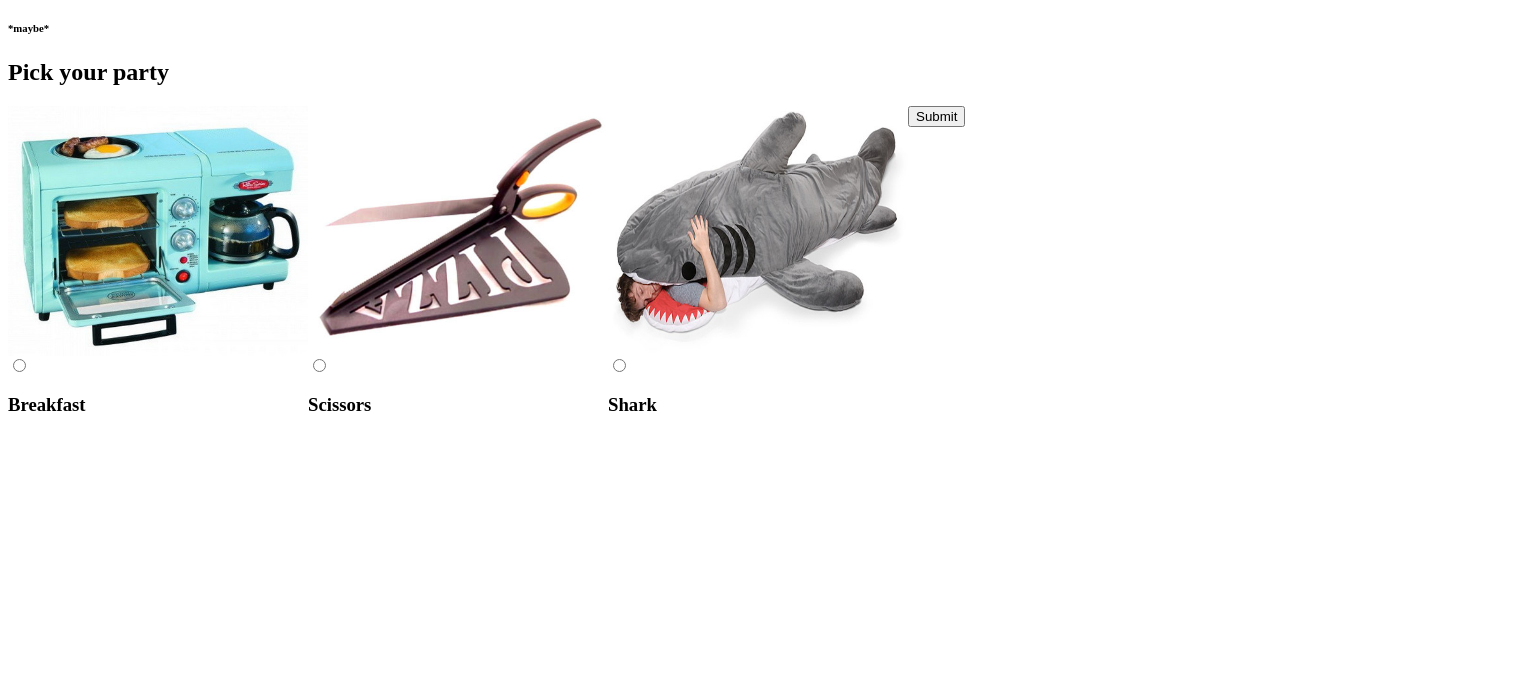
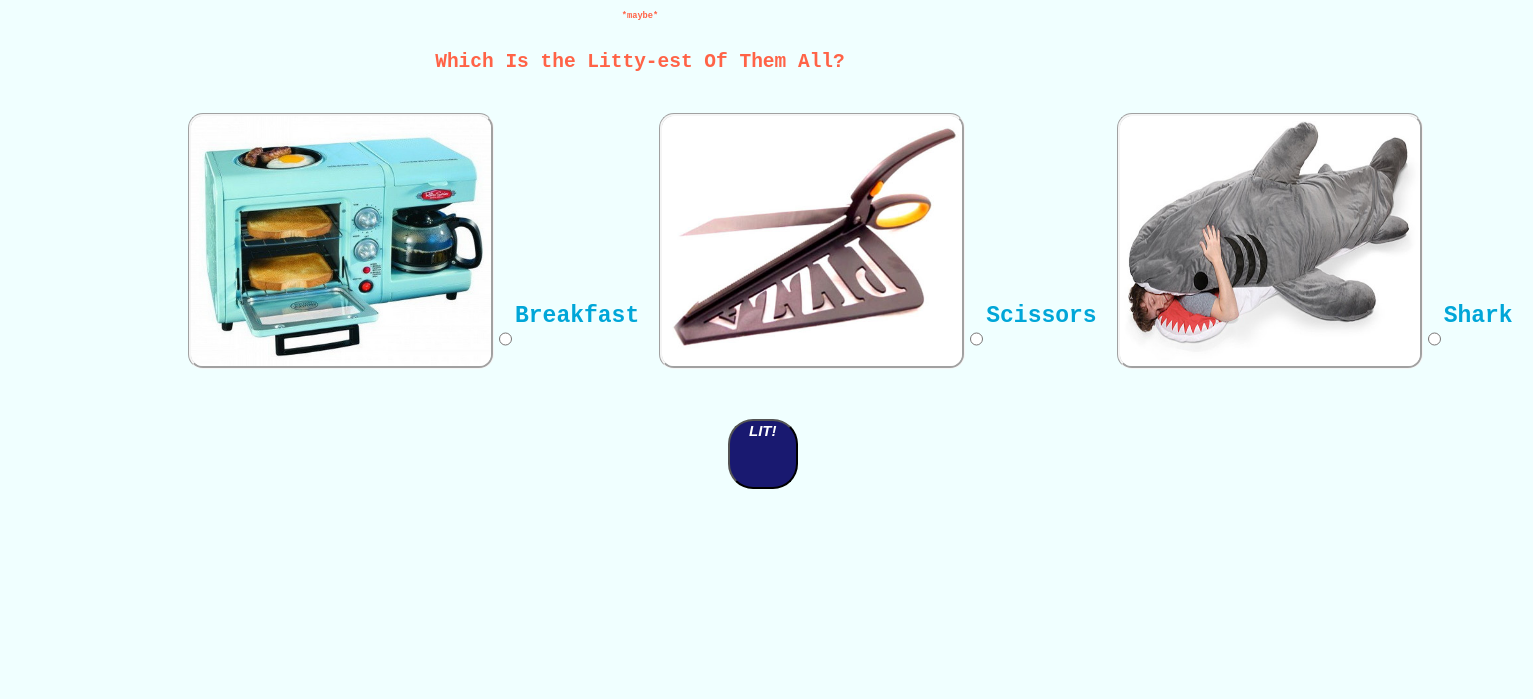
Before and after one commit to scottCampbell86/bus-mall, a plain HTML site: page index.html in a window 1280 px wide. Shown: the part 101-800 px from the top of the page, 1533 px wide, since content can reach past the window. Drawn offline with Linux system fonts and the light colour scheme.

Commit message:
it works.

```diff
--- a/index.html
+++ b/index.html
@@ -11,36 +11,37 @@
 
 <body>
     <header>
-        <h1>Take Our Product Survey!</h1>
-        <h4>Maybe you'll win something!</h4>
-        <h6>*maybe*</h6>
+        <h1 class="header">Take Our Product Survey!</h1>
+        <h4 class="header">Maybe you'll win something!</h4>
+        <h6 class="header">*maybe*</h6>
+        <h2 class="header">Which Is the Litty-est Of Them All?</h2>
     </header>
 
     <main id="survey">
-        <h2>Pick your party</h2>
-        <form class="photos">
+
+        <form id="form">
             <div id="img-div">
 
-                <label>
-                    <img id="radio-1-image" class= "photos" src="assets/cthulhu.jpg">
-                    <input id="radio-1" type="radio" name="product"  value="">
-                    <h3 id ="product-1-h3">Product One</h3>
+                <label class="photos">
+                    <img class="images" id="radio-1-image" class= "photos" src="assets/cthulhu.jpg">
+                    <input class= "radios" id="radio-1" type="radio" name="product"  value="">
+                    <h3 class="h3" id ="product-1-h3">Product One</h3>
                 </label>
 
-                <label>
-                    <img id="radio-2-image" class= "photos" src="assets/cthulhu.jpg">
-                    <input id="radio-2" type="radio" name="product"  value="">
-                    <h3 id ="product-2-h3">Product Two</h3>
+                <label class="photos">
+                    <img class="images" id="radio-2-image" class= "photos" src="assets/cthulhu.jpg">
+                    <input class= "radios" id="radio-2" type="radio" name="product"  value="">
+                    <h3 class="h3" id ="product-2-h3">Product Two</h3>
                 </label>
 
-                <label>
-                    <img id="radio-3-image" class= "photos" src="assets/cthulhu.jpg">
-                    <input id="product-3" type="radio" name="product"  value="">
-                    <h3 id ="product-3-h3">Product Three</h3>
+                <label class="photos">
+                    <img class="images" id="radio-3-image" class= "photos" src="assets/cthulhu.jpg">
+                    <input class= "radios" id="product-3" type="radio" name="product"  value="">
+                    <h3 class="h3" id ="product-3-h3">Product Three</h3>
                 </label>
 
             </div>
-            <div><button id="submit-button">Submit</button></div>
+            <div><button id="submit-button">LIT!</button></div>
         </form>
 
     </main>
--- a/style.css
+++ b/style.css
@@ -1,4 +1,6 @@
-
+* {
+  background-color: azure;
+}
 img {
   width: 300px;
   max-height: 250px;
@@ -7,10 +9,23 @@ img {
 }
 
 #survey {
-
+  flex-direction: center;
 }
 
-#submit-button-div {
+#submit-button {
+  display: flex;
+  margin-top: 50px;
+  margin-bottom: 75px;
+  height: 70px;
+  width: 70px;
+  font-size: 15px;
+  font-weight: bold;
+  border-radius: 25px;
+  color: white;
+  background: midnightblue;
+  padding-left: 19px;
+  margin-left: 540px;
+  font-style: italic;
 
 }
 
@@ -20,8 +35,55 @@ img {
   align-content: space-around;
 }
 
+.radios {
+  margin-top: 196px;
+}
+
 .photos {
   display: flex;
   flex-direction: row;
+}
+
+.header {
+  text-align: center;
+  color: tomato;
+  font-family: monospace;
+  margin-bottom: 25px;
+}
+
+.button-div {
+  display: flex;
+}
+
+.h3 {
+  justify-content: baseline;
+  padding-right: 10px;
+  margin-top: 190px;
+  margin-right: 10px;
+  font-family: monospace;
+  font-size: 23px;
+  color: rgb(0, 166, 216);
+}
+
+h2 {
+  margin-top: 30px;
+  text-align: center;
+}
+
+#survey {
+  display: flex;
+  flex-direction: row;
   align-content: space-around;
+  padding-left: 20px;
+  margin-top: 40px;
 }
+
+#form {
+  margin-left: 160px;
+}
+
+.images {
+  border-radius: 15px;
+  border-style: groove;
+  border-color: whitesmoke;
+}
```
